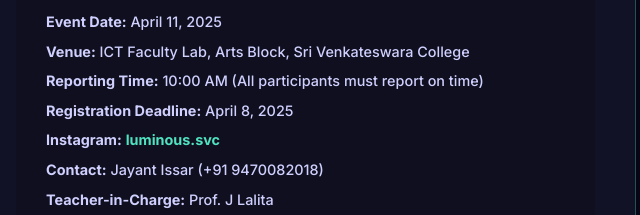
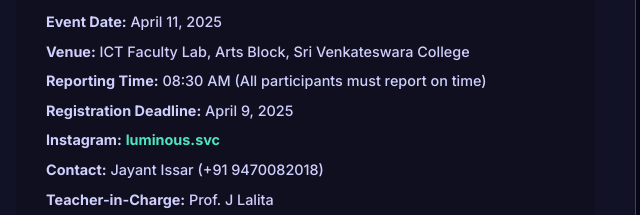
Before and after one commit to yashnigam07/XLR8-Hackathon-2025, a plain HTML site: page index.html in a window 1280 px wide. Shown: the part 343-558 px from the top of the page, 604-1244 px from the left. Drawn offline with nearby package versions, Linux system fonts and the light colour scheme; animation ran at ten frames a second.

Commit message:
new date

```diff
--- a/index.html
+++ b/index.html
@@ -401,8 +401,8 @@
       <div class="info">
         <p><strong>Event Date:</strong> April 11, 2025</p>
         <p><strong>Venue:</strong> ICT Faculty Lab, Arts Block, Sri Venkateswara College</p>
-        <p><strong>Reporting Time:</strong> 10:00 AM (All participants must report on time)</p>
-        <p><strong>Registration Deadline:</strong> April 8, 2025</p>
+        <p><strong>Reporting Time:</strong> 08:30 AM (All participants must report on time)</p>
+        <p><strong>Registration Deadline:</strong> April 9, 2025</p>
         <p><strong>Instagram:</strong> <a href="https://www.instagram.com/luminous.svc" target="_blank">luminous.svc</a></p>
         <p><strong>Contact:</strong> Jayant Issar (+91 9470082018)</p>
         <p><strong>Teacher-in-Charge:</strong> Prof. J Lalita</p>
@@ -486,7 +486,7 @@
 
     // Countdown Timer
     function updateCountdown() {
-      const deadline = new Date("April 8, 2025 23:59:59 GMT+0530").getTime();
+      const deadline = new Date("April 9, 2025 23:59:59 GMT+0530").getTime();
       const now = new Date().getTime();
       const distance = deadline - now;
 
```
